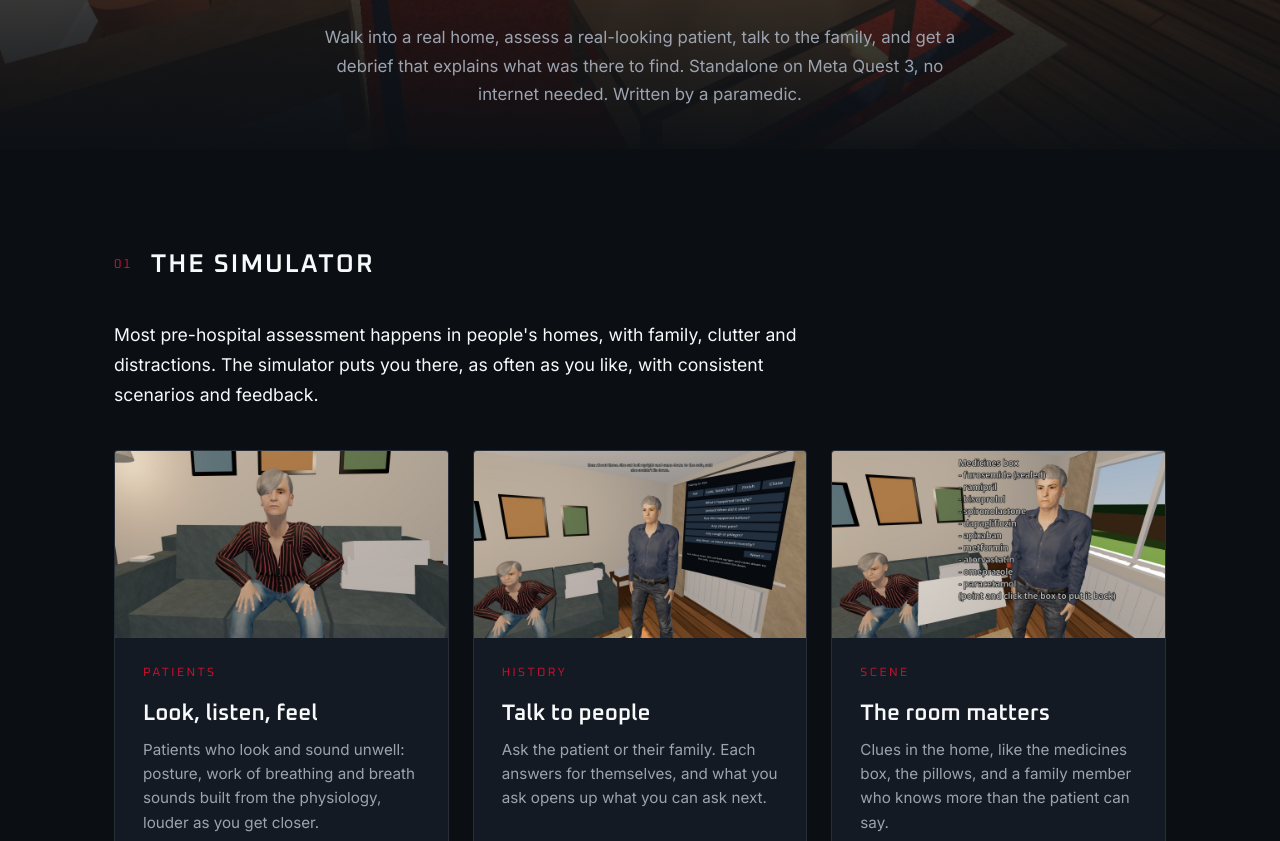
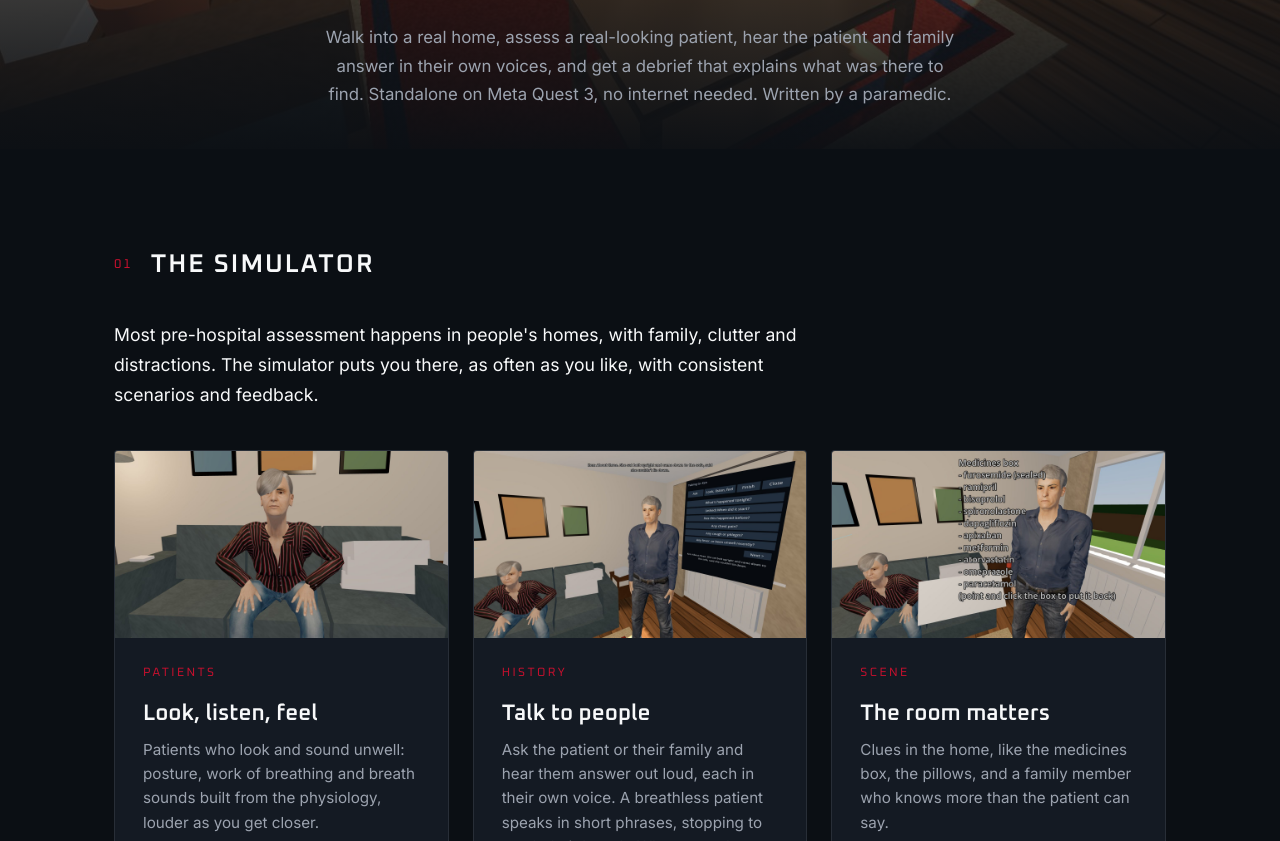
Before and after one commit to Havoc181/havoc-education-site, a plain HTML site: page index.html in a window 1280 px wide. Shown: the part 651-1492 px from the top of the page. Drawn offline with Linux system fonts and the light colour scheme.

Commit message:
Mention spoken voices on the site
Co-Authored-By: Claude Opus 5.5 <noreply@anthropic.com>
Claude-Session: https://claude.ai/code/session_01Y8mnhyZt3tVUGqrkijHy5j

```diff
--- a/index.html
+++ b/index.html
@@ -28,7 +28,7 @@
             <div class="accent-line"></div>
             <p class="intro">
                 Walk into a real home, assess a real-looking patient,
-                talk to the family, and get a debrief that explains what was there to find.
+                hear the patient and family answer in their own voices, and get a debrief that explains what was there to find.
                 Standalone on Meta Quest 3, no internet needed. Written by a paramedic.
             </p>
         </div>
@@ -59,8 +59,9 @@
                 <div class="card-content">
                     <div class="card-number">HISTORY</div>
                     <h3>Talk to people</h3>
-                    <p>Ask the patient or their family. Each answers for themselves, and what you
-                        ask opens up what you can ask next.</p>
+                    <p>Ask the patient or their family and hear them answer out loud, each in their
+                        own voice. A breathless patient speaks in short phrases, stopping to catch
+                        their breath. What you ask opens up what you can ask next.</p>
                 </div>
             </article>
             <article class="card">
```
